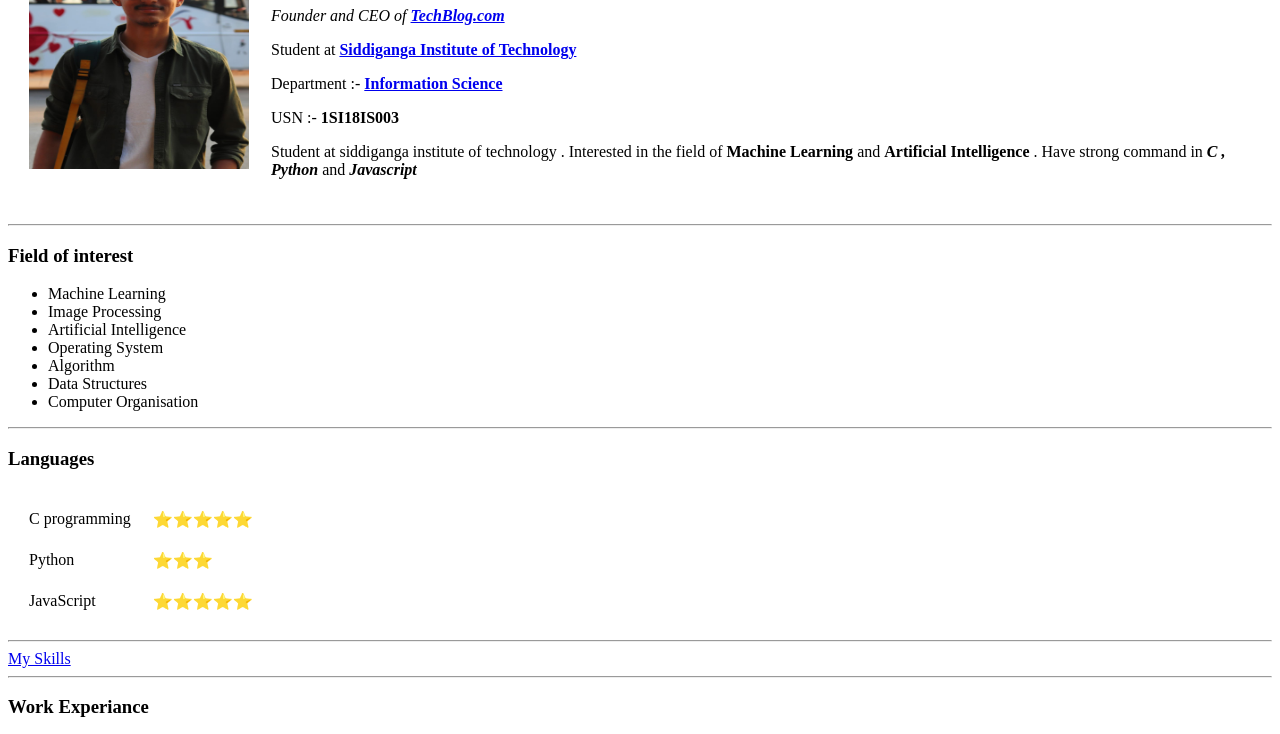
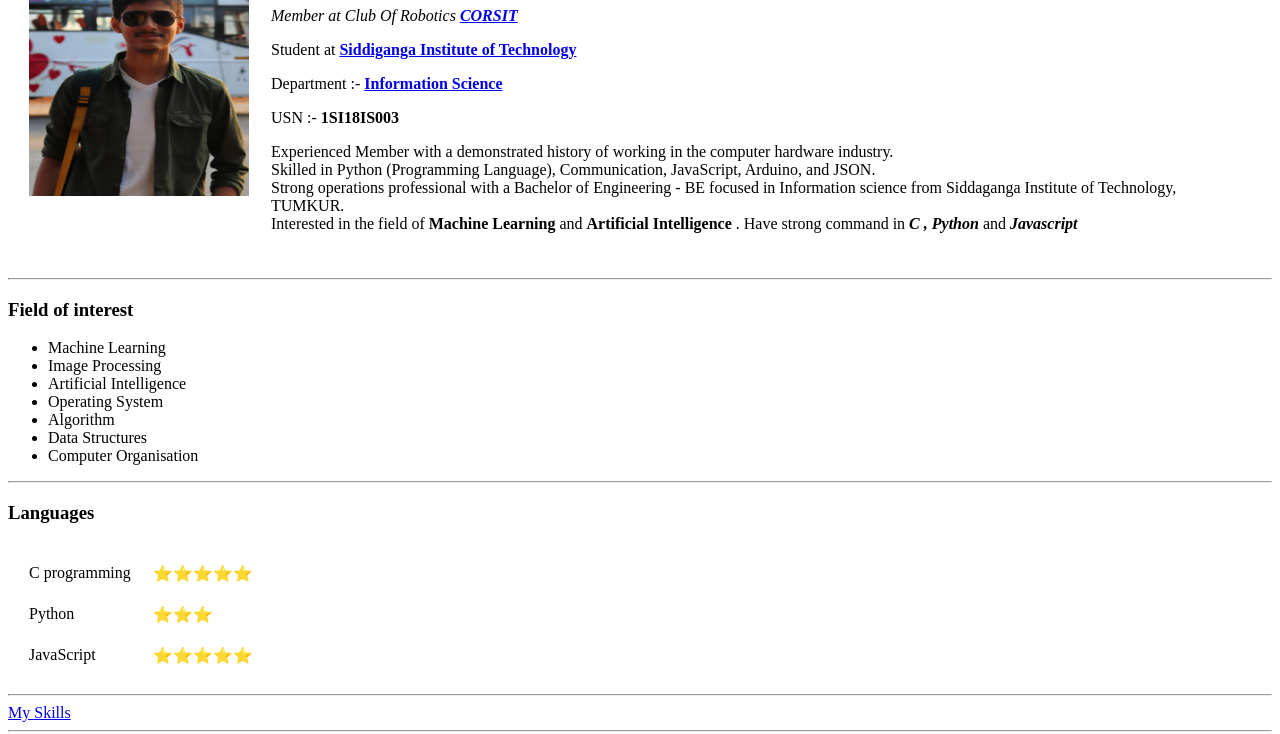
Before and after one commit to adityasunny1189/personal-project, a plain HTML site: page index.html in a window 1280 px wide. Shown: the part 102-836 px from the top of the page. Drawn offline with Linux system fonts and the light colour scheme; files whose address does not match are found by name.

Commit message:
new commit

```diff
--- a/index.html
+++ b/index.html
@@ -13,12 +13,15 @@
       </td>
       <td>
         <h1>Aditya Pathak</h1>
-        <p><em>Founder and CEO of <strong><a href="techblog.com">TechBlog.com</a></strong></em></p>
+        <p><em>Member at Club Of Robotics <strong><a href="http://corsit.in/?i=1">CORSIT</a></strong></em></p>
         <p>Student at <strong><a href="http://sit.ac.in/html/home.html">Siddiganga Institute of Technology</a></strong></p>
         <p>Department :- <strong><a href="http://sit.ac.in/html/department.php?deptid=11">Information Science</a></strong></p>
         <p>USN :- <strong>1SI18IS003</strong></p>
 
-        <p>Student at siddiganga institute of technology . Interested in the
+        <p>Experienced Member with a demonstrated history of working in the computer hardware industry.<br>
+           Skilled in Python (Programming Language), Communication, JavaScript, Arduino, and JSON.<br>
+            Strong operations professional with a Bachelor of Engineering - BE focused in Information science from Siddaganga Institute of Technology, TUMKUR. <br>
+             Interested in the
           field of <strong>Machine Learning</strong> and <strong>Artificial Intelligence</strong>
           . Have strong command in <strong><em>C , Python </em></strong>and <strong><em>Javascript</em></strong>
         </p>
```
